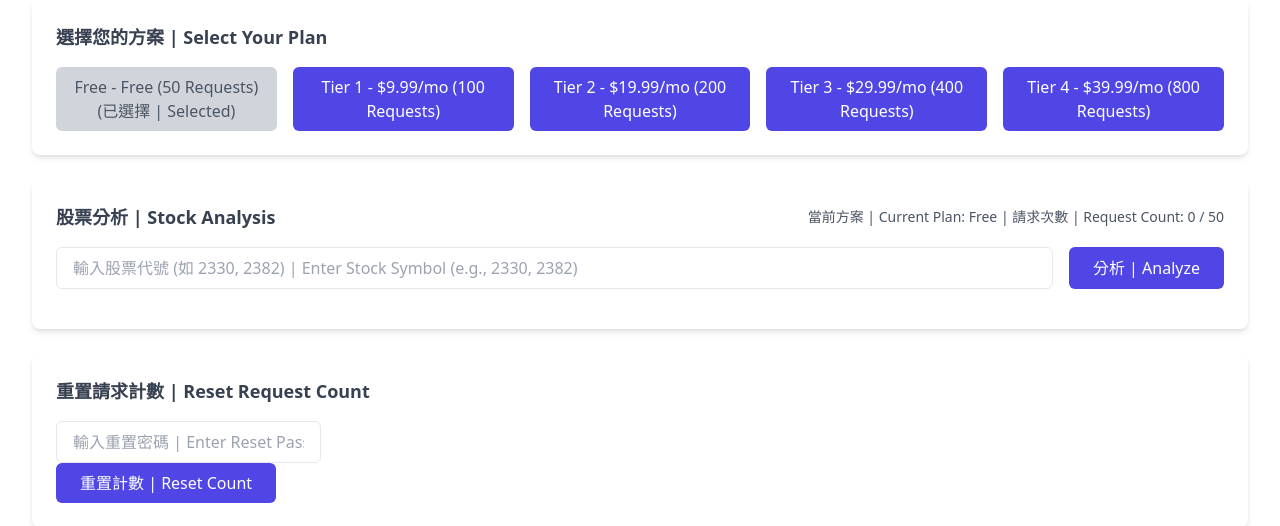
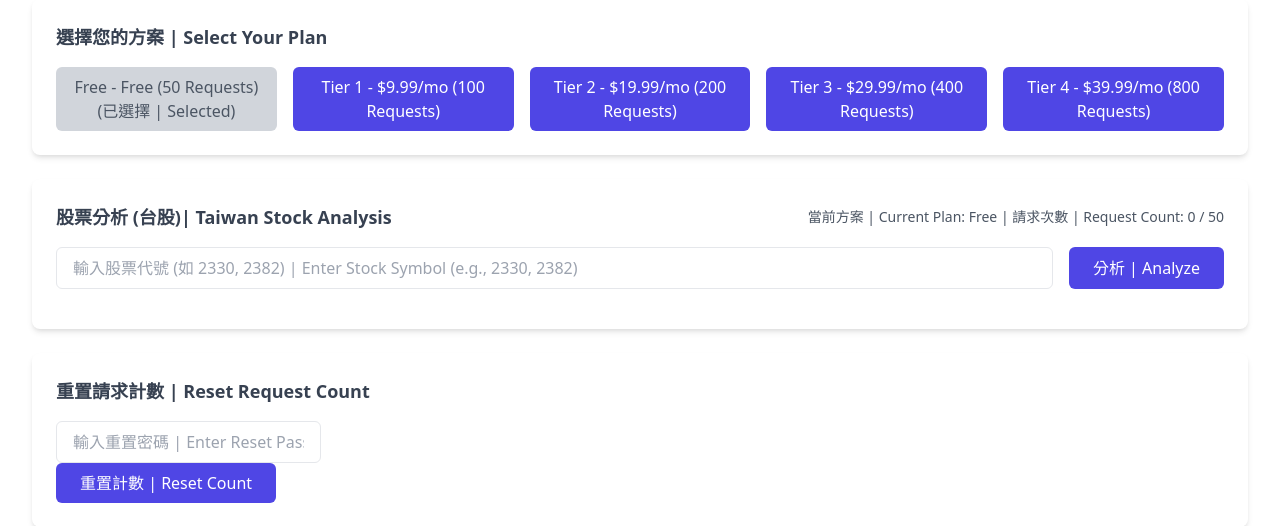
Before and after one commit to shiue2000/market-pulse-vibe-tw, a Flask app: page / in a window 1280 px wide. Shown: the part 145-671 px from the top of the page. Run offline with Flask 3, Linux system fonts and the light colour scheme; some libraries are stand-ins or nearby versions.

Commit message:
Update index.html

```diff
--- a/templates/index.html
+++ b/templates/index.html
@@ -43,7 +43,7 @@
         </section>
         <section class="bg-white rounded-lg shadow-md p-6 mb-6">
             <div class="flex items-center justify-between mb-4">
-                <h2 class="text-lg font-semibold text-gray-700">股票分析 | Stock Analysis</h2>
+                <h2 class="text-lg font-semibold text-gray-700">股票分析 (台股)| Taiwan Stock Analysis</h2>
                 <span class="text-sm text-gray-600">
                     當前方案 | Current Plan: {{ current_tier_name | default('Free') }} | 請求次數 | Request Count: {{ request_count | default(0) }} / {{ current_limit | default(50) }}
                 </span>
```
